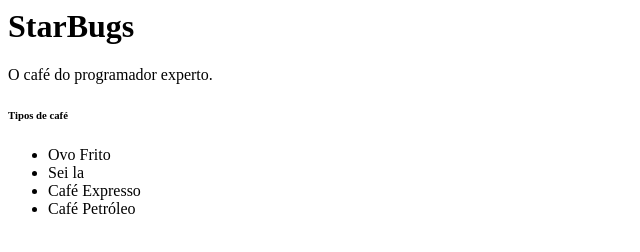
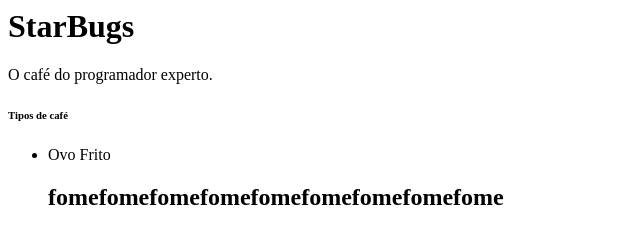
Before and after one commit to theodorocerutti/aulaarton, a plain HTML site: page index.html in a window 1280 px wide. Shown: the whole page, without its empty margins (0-640 px from the left). Drawn offline with Linux system fonts and the light colour scheme.

Commit message:
Alteração na fome

```diff
--- a/index.html
+++ b/index.html
@@ -11,9 +11,7 @@
    <ul>
 
        <li> Ovo Frito    </l1>
-       <li> Sei la       </li>
-       <li> Café Expresso </li>
-       <li> Café Petróleo </li>
+       <h2> fomefomefomefomefomefomefomefomefome</h2>
    </ul>
 
  </body>
```
